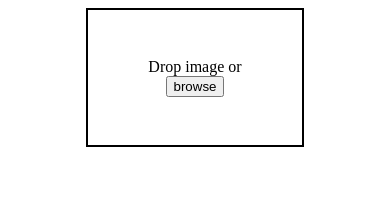
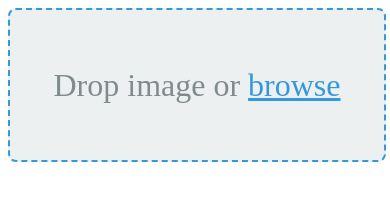
Before and after one commit to arunsaradgi/drag-drop-image-uploader, a plain HTML site: page index.html in a window 390 px wide. Drawn offline with Linux system fonts and the light colour scheme.

Commit message:
added css

```diff
--- a/index.html
+++ b/index.html
@@ -11,7 +11,7 @@
 <body>
     <div id="drop_area">
         <p>Drop image or
-            <button id="browse"> browse</button>
+            <span id="browse"> browse</span>
         </p>
         <input type="file" accept="image/" id="fileElement" hidden>
     </div>
--- a/script.js
+++ b/script.js
@@ -8,11 +8,11 @@ const gallery = document.querySelector('#gallery');
 
 browse.onclick = () => input.click();
 
-drop.ondragover = e => e.preventDefault();
+drop.ondragover = ((e) => e.preventDefault());
 
 drop.ondrop = e => {
+    // console.log(e)
     e.preventDefault();
-    console.log(e)
     handleUpload(e.dataTransfer.files[0])
 }
 
--- a/styles.css
+++ b/styles.css
@@ -1,22 +1,73 @@
-body {
-    text-align: center;
+
+
+#drop_area {
+    margin: auto;
+    width: 100%;
+    max-width: 600px;
+    height: 200px;
+    border: 2px dashed #3498db;
+    border-radius: 8px;
+    display: flex;
+    align-items: center;
+    justify-content: center;
+    margin-bottom: 2rem;
+    background-color: #ecf0f1;
+    transition: all 0.3s ease;
 }
 
-#drop_area {
-    border: 2px solid black;
-    padding: 2rem;
-    margin: auto;
-    width: 40%;
+#drop_area:hover,
+#drop_area.active {
+    background-color: #d6eaf8;
+    border-color: #2980b9;
 }
 
-#gallery{
-    margin-top: 1rem;
-    display: flex;
-    gap: 10px;
+#drop_area p {
+    color: #7f8c8d;
+    font-size: 2rem;
+}
+
+#browse {
+    background: none;
+    border: none;
+    color: #3498db;
+    cursor: pointer;
+    font-size: 2rem;
+    text-decoration: underline;
+}
+
+#browse:hover {
+    color: #2980b9;
+}
+
+#gallery {
+    margin: auto;
+    display: grid;
+    grid-template-columns: repeat(auto-fill, minmax(200px, 1fr));
+    gap: 1rem;
+    width: 100%;
+    max-width: 1000px;
 }
 
 #gallery img {
-    width: 100px;
-    height: 100px;
+    width: 100%;
+    height: 200px;
     object-fit: cover;
+    border-radius: 8px;
+    box-shadow: 0 2px 10px rgba(0, 0, 0, 0.1);
+    transition: transform 0.3s ease;
 }
+
+#gallery img:hover {
+    transform: scale(1.05);
+}
+
+@media (max-width: 600px) {
+    #drop_area {
+        height: 150px;
+        text-align: center;
+    }
+
+    #gallery {
+        grid-template-columns: repeat(auto-fill, minmax(150px, 1fr));
+    }
+}
```
